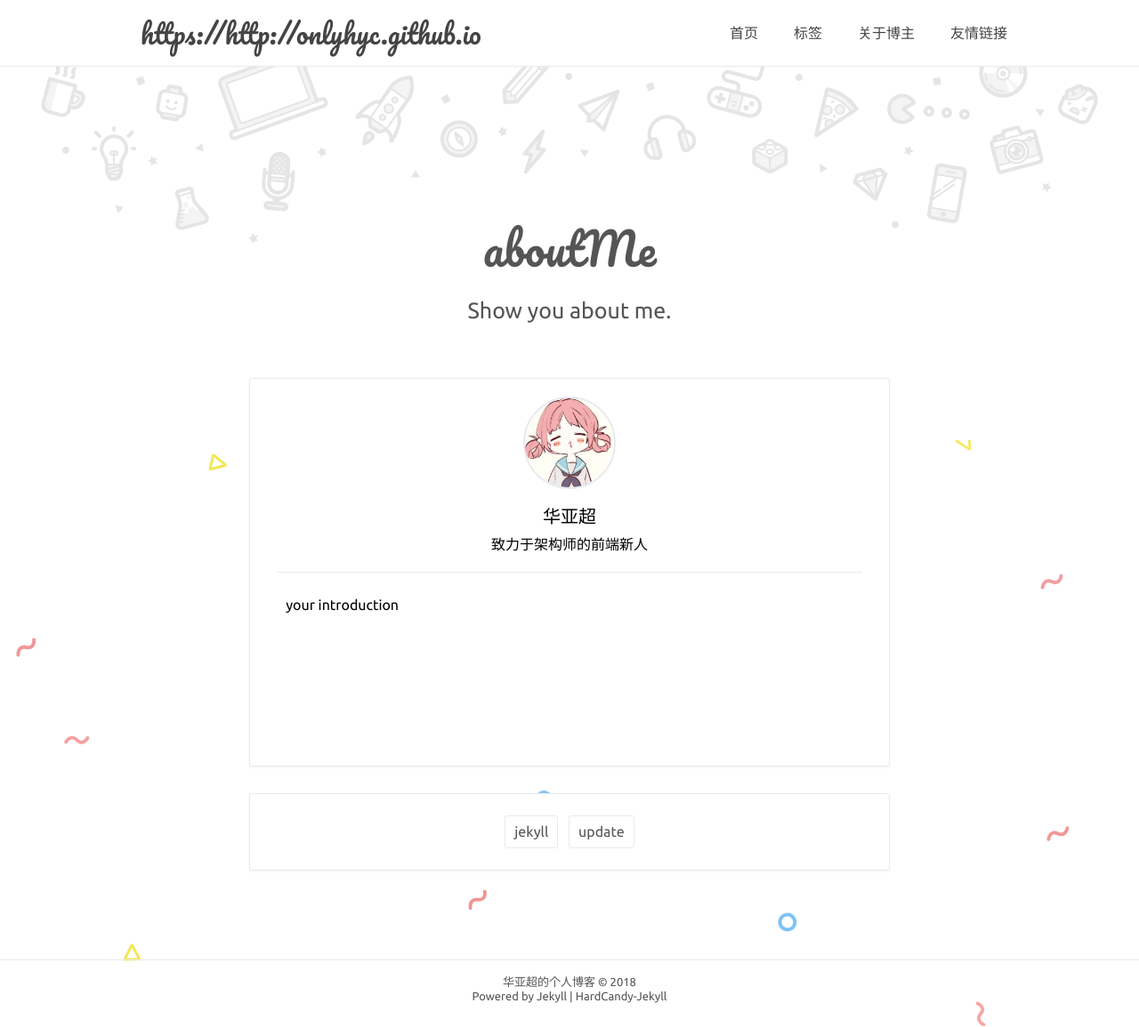
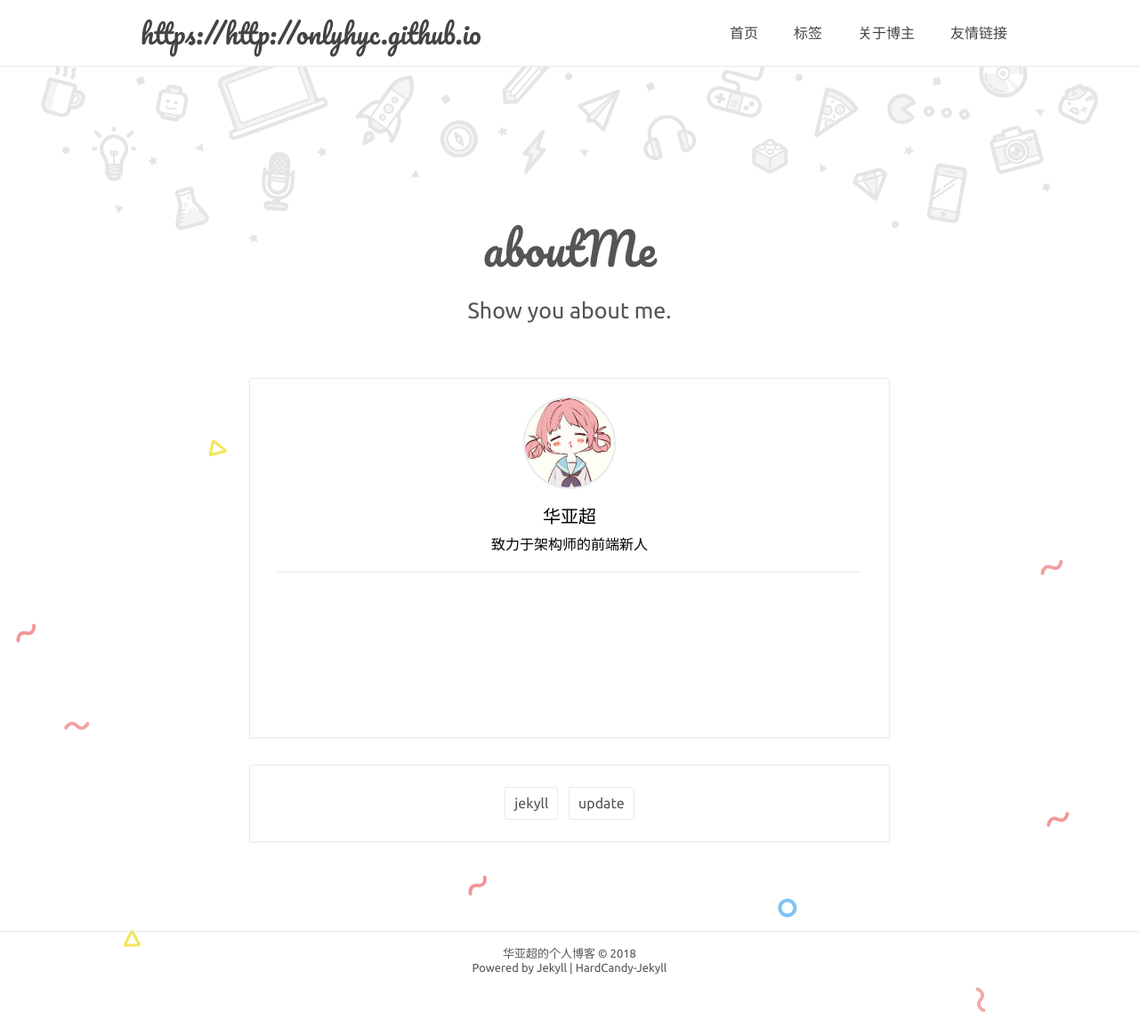
Before and after one commit to onlyhyc/onlyhyc.github.io, a Jekyll site: the page built from about.html, in a window 1280 px wide. Shown: the whole page at 89% size. Built offline with Jekyll 4.4.1, drawn with Linux system fonts in a browser that asks for light colours; comment, search, counter and statistics services are not loaded; after the commit the page ends 1123 px from its top, so only the background shows below that.

Commit message:
day1 update

```diff
--- a/_config.yml
+++ b/_config.yml
@@ -19,7 +19,7 @@ NickName: 'xiaogege'
 webtitle: 'https://http://onlyhyc.github.io'
 bio: '致力于架构师的前端新人'
 about: true
-aboutyou: 'your introduction'
+aboutyou: ''
 portraits: '/assets/profile.jpeg' # your portraits image file path
 
 # SNS
```
